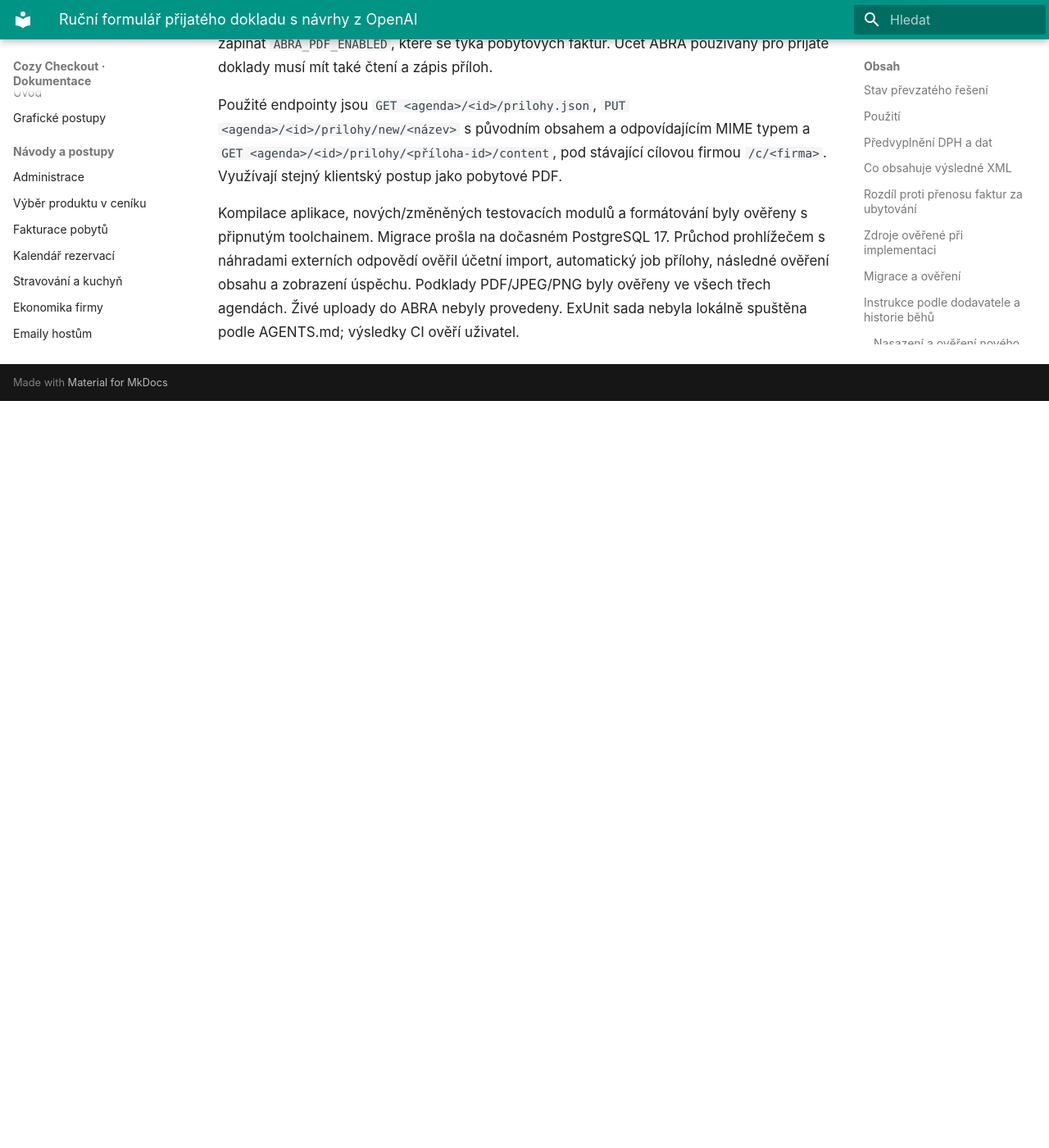
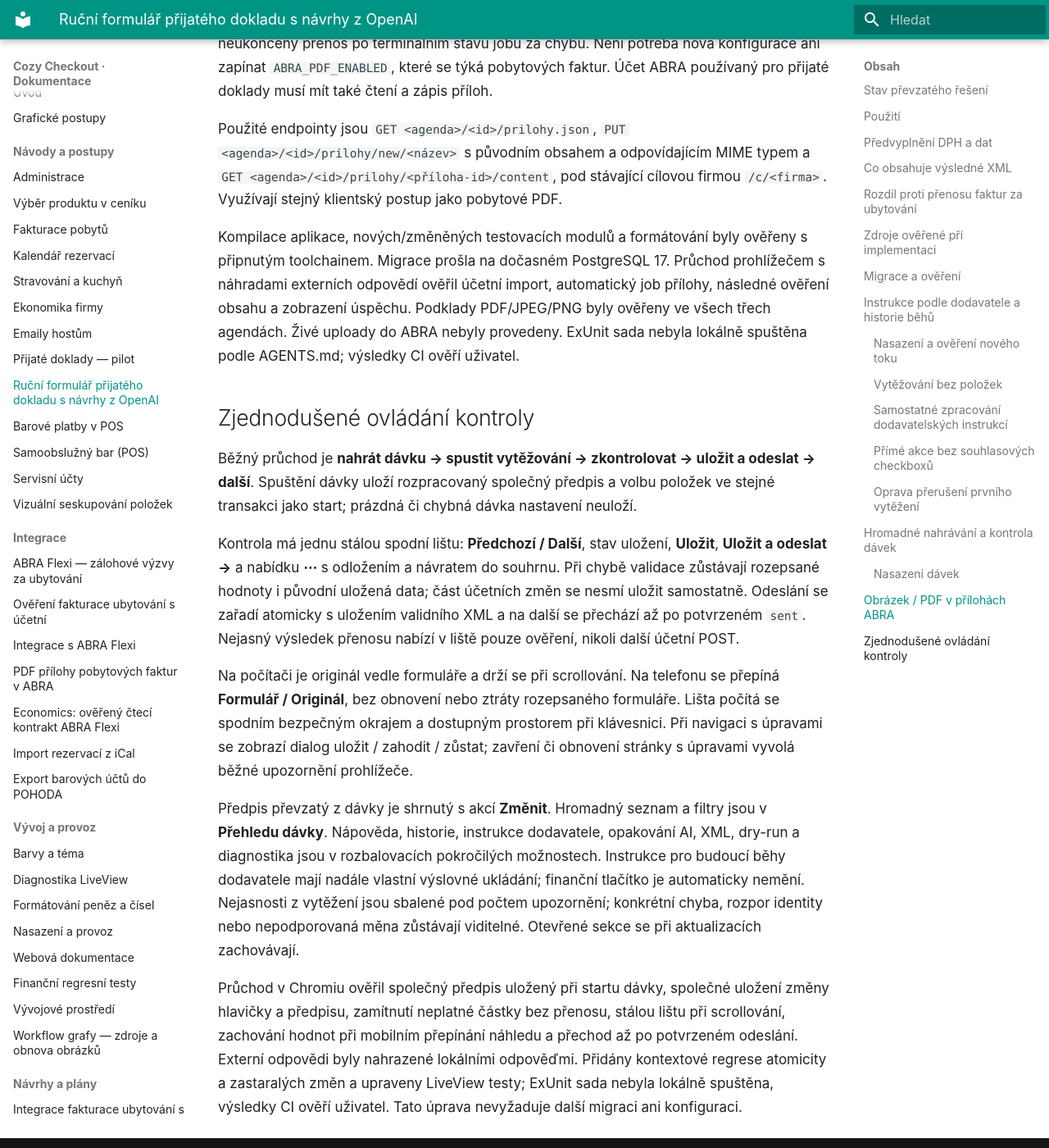
Before and after one commit to michalhorcic/cozy-checkout, an MkDocs documentation site: the page built from docs/features/INCOMING_DOCUMENT_FORM.md, in a window 1280 px wide and 1400 px high, scrolled down 14271 px. Shown: the whole window at 82% size. Built offline with MkDocs 1.6.1 and Material for MkDocs 9.7.7, drawn with Linux system fonts in a browser that asks for light colours; before the commit the page ends 14760 px from its top, so only the background shows below that; some of the changed text lies outside the part shown.

Commit message:
Streamline document review with persistent actions and unified save

```diff
--- a/docs/features/INCOMING_DOCUMENT_FORM.md
+++ b/docs/features/INCOMING_DOCUMENT_FORM.md
@@ -33,18 +33,17 @@
    zůstávají uložená, ruční formulář je uložen zvlášť. Nejasnosti, přečtená měna a
    rekapitulace originálu jsou viditelné. Podporovány jsou tuzemské doklady v CZK
    a souhrnné sazby 0 %, 12 % a 21 %. Jiné sazby nebo měny vyžadují jiné zpracování.
-5. Zkontrolovat CZK, údaje a souhrnnou DPH a stisknout „Uložit formulář“.
+5. Zkontrolovat CZK, údaje a souhrnnou DPH a použít stálé tlačítko „Uložit“ nebo „Uložit a odeslat“.
    Souhlasové checkboxy se nevyžadují. Teprve uložením formuláře vzniká
    validované XML. Součet základů, osvobozené částky a daní musí souhlasit s celkem;
    chybějící DPH se nepřevádí automaticky na osvobozenou částku.
-6. Uložením zůstanete ve formuláři. V sekci Účetní nastavení načíst a vyhledat
-   předpis z ABRA, případně změnit interní číslo a uložit. Rozpracované změny
-   hlavičky se při uložení předpisu neztratí. Před operacemi ABRA musí být obě
-   části uložené.
-7. Volitelně spustit „Ověřit v ABRA (dry-run)“. Výsledek, chyby, upozornění i
+6. Účetní předpis je shrnutý v řádku **Předpis · Změnit**. Rozbalením lze načíst
+   číselník, vybrat jiný předpis nebo upravit interní číslo. Stálá akce **Uložit**
+   uloží hlavičku, DPH i rozpracované účetní nastavení společně.
+7. V **Pokročilých možnostech a nápovědě** lze volitelně spustit „Ověřit v ABRA (dry-run)“. Výsledek, chyby, upozornění i
    diagnostika HTML/FreeMarker odpovědí se zobrazují přímo zde. Neúspěšný dry-run
    neznamená úspěšnou validaci, ale neblokuje explicitní přímé odeslání.
-8. Zkontrolovat případný dřívější ruční import a stisknout „Nahrát do ABRA“.
+8. Zkontrolovat případný dřívější ruční import a použít „Uložit a odeslat“.
    Samotné tlačítko spustí skutečný přenos bez dalšího zaškrtávání. Lokálně se
    znovu zkontroluje struktura XML,
    součty a povinná data. Schválené XML se pro API deterministicky převede na
@@ -394,8 +393,8 @@
 
 Ze seznamu přijatých dokladů otevřete výrazné tlačítko **Nahrát doklady**. Kategorie **Faktury**,
 **Hotově** a **Kartou** odpovídají agendám `faktura-prijata`, `pokladni-pohyb`
-a `zavazek`. Dávka si uchová cílovou firmu ABRA. Před spuštěním lze načíst
-vyhledávatelný účetní předpis a uložit společné nastavení; interní čísla nechává
+a `zavazek`. Dávka si uchová cílovou firmu ABRA. Před spuštěním lze v rozbalovacím nastavení vyhledat účetní předpis;
+společné nastavení se uloží až akcí spuštění dávky. Interní čísla nechává
 přidělit ABRA. Pozdější změna jednoho dokladu neovlivňuje ostatní.
 
 Na telefonu použijte **Vyfotit doklad** (požadavek na zadní fotoaparát) nebo
@@ -439,8 +438,8 @@
 velikost, pořadím a filtry nevyřízených, chybných/odložených a odeslaných.
 **Předchozí / Další** a návrat do souhrnu nabídnou při změnách **Uložit a
 pokračovat / Zahodit a pokračovat / Zůstat**. Odložený doklad se nesmaže a lze
-jej vrátit mezi nevyřízené. **Nahrát do ABRA a pokračovat** odešle pouze aktuální
-uložený doklad; přechod nastane až při `sent`. Při chybě nebo nejistém výsledku
+jej vrátit mezi nevyřízené. **Uložit a odeslat →** uloží a odešle pouze aktuální
+doklad; přechod nastane až při `sent`. Při chybě nebo nejistém výsledku
 zůstává otevřený. `uncertain` se řeší dosavadním ověřením externího ID bez dalšího
 POSTu. Odeslané doklady zůstávají neměnné. Pozdější ruční opakování vytěžení
 jednoho dokladu neuzamkne kontrolu ostatních a nemění výsledek prvních běhů.
@@ -522,3 +521,39 @@
 přílohy, následné ověření obsahu a zobrazení úspěchu. Podklady PDF/JPEG/PNG byly
 ověřeny ve všech třech agendách. Živé uploady do ABRA nebyly provedeny. ExUnit
 sada nebyla lokálně spuštěna podle AGENTS.md; výsledky CI ověří uživatel.
+
+
+## Zjednodušené ovládání kontroly
+
+Běžný průchod je **nahrát dávku → spustit vytěžování → zkontrolovat → uložit a
+odeslat → další**. Spuštění dávky uloží rozpracovaný společný předpis a volbu
+položek ve stejné transakci jako start; prázdná či chybná dávka nastavení neuloží.
+
+Kontrola má jednu stálou spodní lištu: **Předchozí / Další**, stav uložení,
+**Uložit**, **Uložit a odeslat →** a nabídku **⋯** s odložením a návratem do
+souhrnu. Při chybě validace zůstávají rozepsané hodnoty i původní uložená data;
+část účetních změn se nesmí uložit samostatně. Odeslání se zařadí atomicky
+s uložením validního XML a na další se přechází až po potvrzeném `sent`.
+Nejasný výsledek přenosu nabízí v liště pouze ověření, nikoli další účetní POST.
+
+Na počítači je originál vedle formuláře a drží se při scrollování. Na telefonu
+se přepíná **Formulář / Originál**, bez obnovení nebo ztráty rozepsaného formuláře.
+Lišta počítá se spodním bezpečným okrajem a dostupným prostorem při klávesnici.
+Při navigaci s úpravami se zobrazí dialog uložit / zahodit / zůstat; zavření či
+obnovení stránky s úpravami vyvolá běžné upozornění prohlížeče.
+
+Předpis převzatý z dávky je shrnutý s akcí **Změnit**. Hromadný seznam a filtry
+jsou v **Přehledu dávky**. Nápověda, historie, instrukce dodavatele, opakování AI,
+XML, dry-run a diagnostika jsou v rozbalovacích pokročilých možnostech.
+Instrukce pro budoucí běhy dodavatele mají nadále vlastní výslovné ukládání;
+finanční tlačítko je automaticky nemění. Nejasnosti z vytěžení jsou sbalené pod
+počtem upozornění; konkrétní chyba, rozpor identity nebo nepodporovaná měna
+zůstávají viditelné. Otevřené sekce se při aktualizacích zachovávají.
+
+Průchod v Chromiu ověřil společný předpis uložený při startu dávky, společné
+uložení změny hlavičky a předpisu, zamítnutí neplatné částky bez přenosu,
+stálou lištu při scrollování, zachování hodnot při mobilním přepínání náhledu
+a přechod až po potvrzeném odeslání. Externí odpovědi byly nahrazené lokálními
+odpověďmi. Přidány kontextové regrese atomicity a zastaralých změn a upraveny
+LiveView testy; ExUnit sada nebyla lokálně spuštěna, výsledky CI ověří uživatel.
+Tato úprava nevyžaduje další migraci ani konfiguraci.
```
Also changed, not shown: docs/plans/2026-11-05-vytezovani-podle-dodavatele.md (+6 -0 lines), 11 other files.
